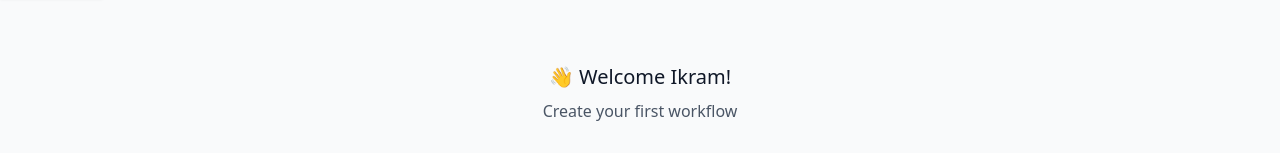
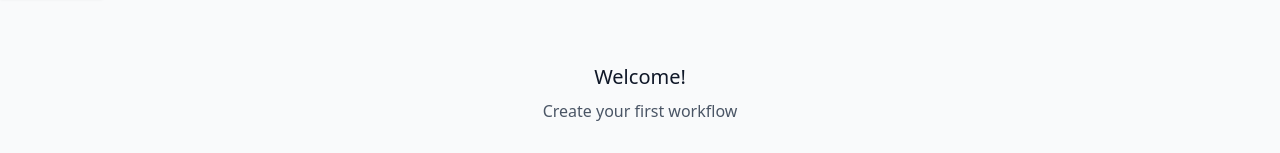
Before and after one commit to IkramBagban/n8n, a Next.js app in the folder apps/web/: page /home/workflows in a window 1280 px wide. Shown: the part 154-307 px from the top of the page. Built offline with nearby package versions, Linux system fonts and the light colour scheme; no server answers.

Commit message:
fix: update welcome message to include user session name and improve default user handling

```diff
--- a/apps/web/components/welcome-section.tsx
+++ b/apps/web/components/welcome-section.tsx
@@ -1,16 +1,22 @@
 import { Button } from "@/components/ui/button"
+import { authOptions } from "@/lib/auth"
+import { getServerSession } from "next-auth"
+
 // import { FileIcon, BriefcaseIcon } from "lucide-react"
 
 interface WelcomeSectionProps {
   userName?: string
 }
 
-export function WelcomeSection({ userName = "Ikram" }: WelcomeSectionProps) {
+export async function WelcomeSection({ userName }: WelcomeSectionProps) {
+  const session = await getServerSession(authOptions)
+  const name = userName || session?.user?.name
+
   return (
     <div className="flex flex-col items-center justify-center py-16 px-6">
       <div className="text-center mb-8">
         <h2 className="text-xl font-medium text-gray-900 mb-2">
-          👋 Welcome {userName}!
+          Welcome{name ? ` ${name}` : ""}!
         </h2>
         <p className="text-gray-600">Create your first workflow</p>
       </div>
```
